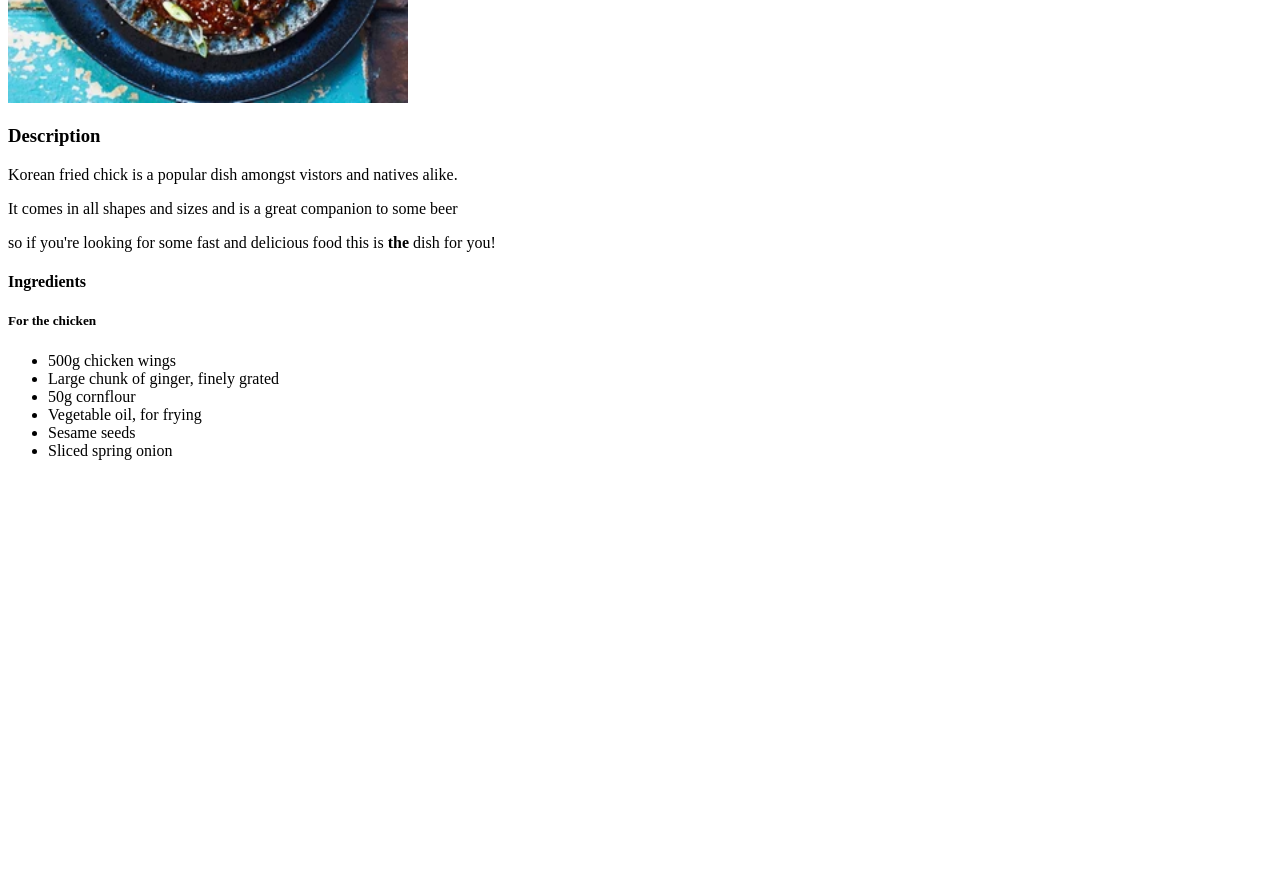
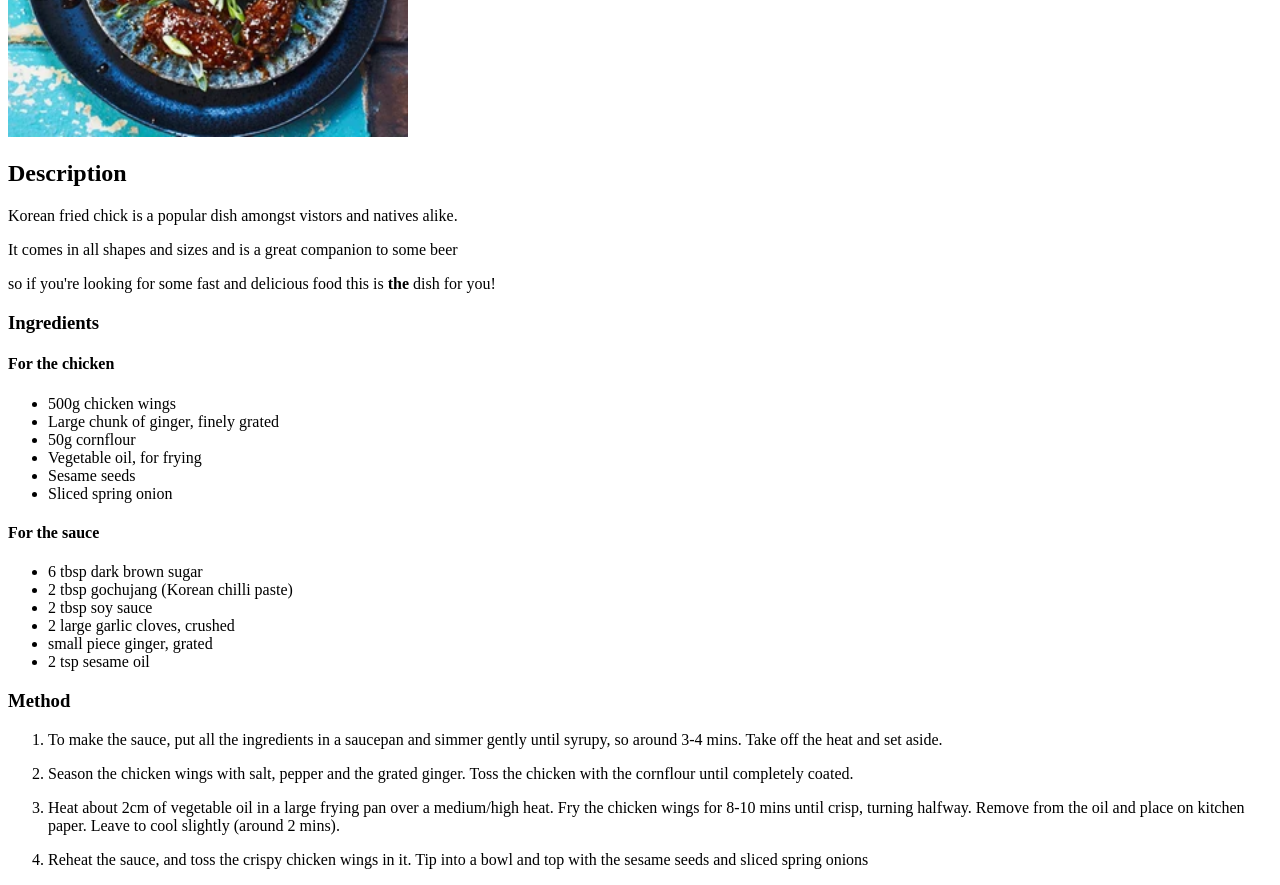
Before and after one commit to Spaceflyy/odin-recipes, a plain HTML site: page recipes/korean-fried-chicken.html in a window 1280 px wide. Shown: the part 340-1225 px from the top of the page. Before the commit the page ends 816 px from the top, so only its background shows below. Drawn offline with Linux system fonts and the light colour scheme.

Commit message:
Add method for Korean Fried chicken

```diff
--- a/recipes/korean-fried-chicken.html
+++ b/recipes/korean-fried-chicken.html
@@ -6,14 +6,14 @@
     </head>
     <body>
         <h1>Korean Fried Chicken</h1>
+        <p><a href="../index.html">Home</a></p>
         <img src="../img/friedChicken.jpg" alt="Korean fried chicken." width="400">
-        <h3>Description</h3>
+        <h2>Description</h2>
         <p>Korean fried chick is a popular dish amongst vistors and natives alike.
         <p>It comes in all shapes and sizes and is a great companion to some beer
         <p>so if you're looking for some fast and delicious food this is <strong>the</strong> dish for you!</p>
-        <p></p>
-        <h4>Ingredients</h4>
-        <h5>For the chicken</h5>
+        <h3>Ingredients</h3>
+        <h4>For the chicken</h4>
         <ul>
             <li>500g chicken wings</li>
             <li>Large chunk of ginger, finely grated</li>
@@ -22,5 +22,23 @@
             <li>Sesame seeds</li>
             <li>Sliced spring onion</li>
         </ul>
+
+        <h4>For the sauce</h4>
+        <ul>
+            <li>6 tbsp dark brown sugar</li>
+            <li>2 tbsp gochujang (Korean chilli paste)</li>
+            <li>2 tbsp soy sauce</li>
+            <li>2 large garlic cloves, crushed</li>
+            <li>small piece ginger, grated</li>
+            <li>2 tsp sesame oil</li>
+        </ul>
+
+        <h3>Method</h3>
+        <ol>
+            <li><p>To make the sauce, put all the ingredients in a saucepan and simmer gently until syrupy, so around 3-4 mins. Take off the heat and set aside.</p></li>
+            <li><p>Season the chicken wings with salt, pepper and the grated ginger. Toss the chicken with the cornflour until completely coated.</p></li>
+            <li><p>Heat about 2cm of vegetable oil in a large frying pan over a medium/high heat. Fry the chicken wings for 8-10 mins until crisp, turning halfway. Remove from the oil and place on kitchen paper. Leave to cool slightly (around 2 mins).</p></li>
+            <li><p>Reheat the sauce, and toss the crispy chicken wings in it. Tip into a bowl and top with the sesame seeds and sliced spring onions</p></li>
+        </ol>
     </body>
 </html>
```
